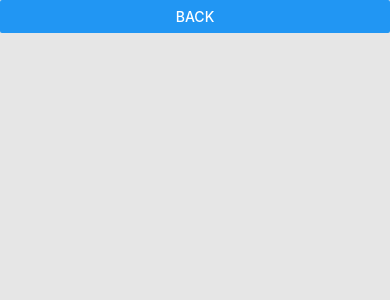
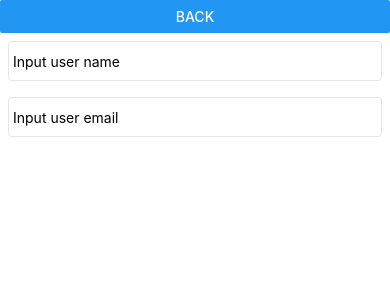
Before and after one commit to yudhistiroagung/GraphQLPlayground, a React Native app: screen / in a window 390 px wide. Both pictures are taken after a click on the button "ADD NEW USER". Shown: the top 300 px of the page. Built offline with nearby package versions, Linux system fonts and the light colour scheme; no server answers.

Commit message:
create form

```diff
--- a/app/App.tsx
+++ b/app/App.tsx
@@ -8,7 +8,7 @@
  * @format
  */
 
-import React, { useState } from 'react';
+import React, { useState, useReducer } from 'react';
 import {
     StyleSheet,
     View,
@@ -17,6 +17,7 @@ import {
     ScrollView,
     SafeAreaView,
     Button,
+    TextInput,
 } from 'react-native';
 
 import { graphql } from 'react-apollo';
@@ -100,11 +101,27 @@ interface AddEditScreenProps {
 }
 const AddEditScreen = (props: AddEditScreenProps) => {
     const { user, cancel } = props;
+
+    const [name, setName] = useState(user ? user.name : '')
+    const [email, setEmail] = useState(user ? user.email : '')
+
     return (
         <View style={styles.screen}>
             <Button
                 title="Back"
                 onPress={cancel}
+            />
+            <TextInput
+                style={styles.inputText}
+                value={name}
+                placeholder="Input user name"
+                onChangeText={(value: string) => setName(value)}
+            />
+            <TextInput
+                style={styles.inputText}
+                value={email}
+                placeholder="Input user email"
+                onChangeText={(value: string) => setEmail(value)}
             />
         </View>
     )
@@ -115,7 +132,7 @@ const styles = StyleSheet.create({
         flex: 1,
         justifyContent: 'center',
         alignItems: 'center',
-        backgroundColor: '#e6e6e6'
+        backgroundColor: '#ffffff'
     },
     screen: {
         flex: 1,
@@ -125,6 +142,14 @@ const styles = StyleSheet.create({
         height: 48,
         backgroundColor: 'blue',
         margin: 8
+    },
+    inputText: {
+        height: 40,
+        margin: 8,
+        paddingLeft: 4,
+        borderWidth: 1,
+        borderColor: '#e6e6e6',
+        borderRadius: 4
     }
 });
 
```
